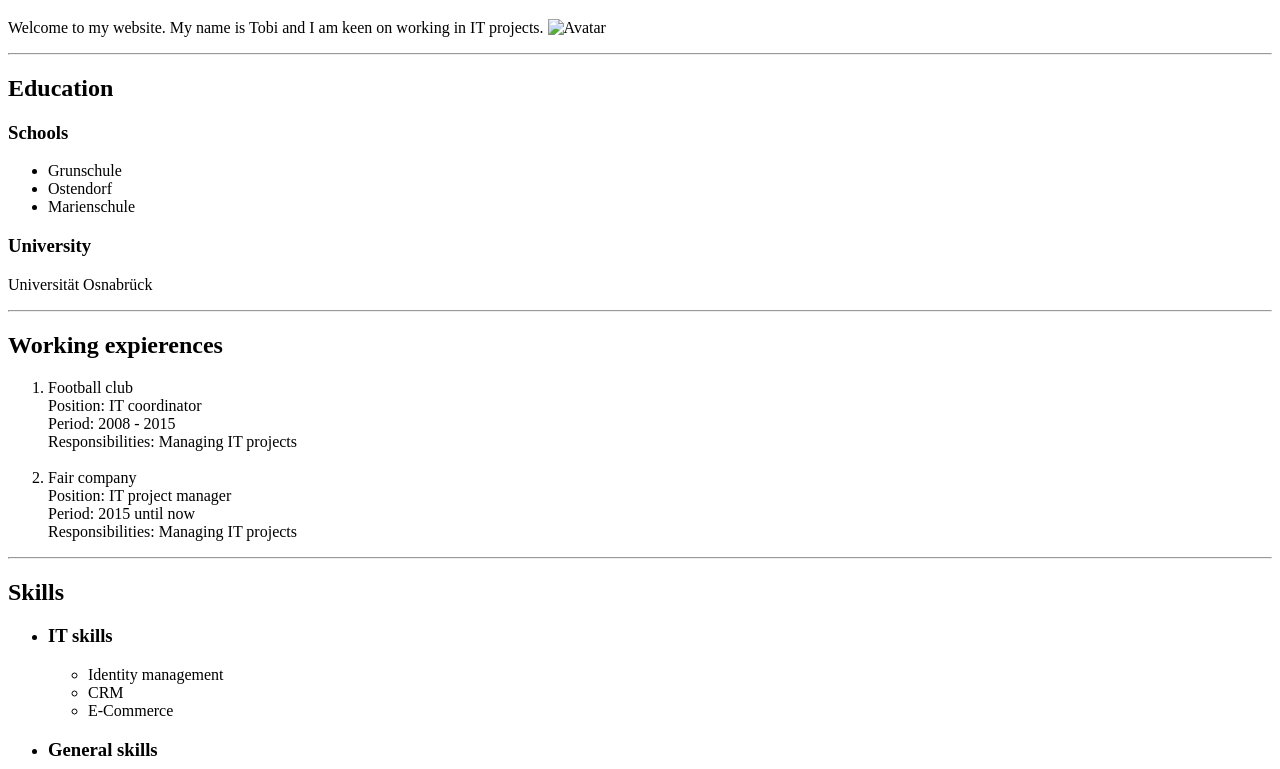
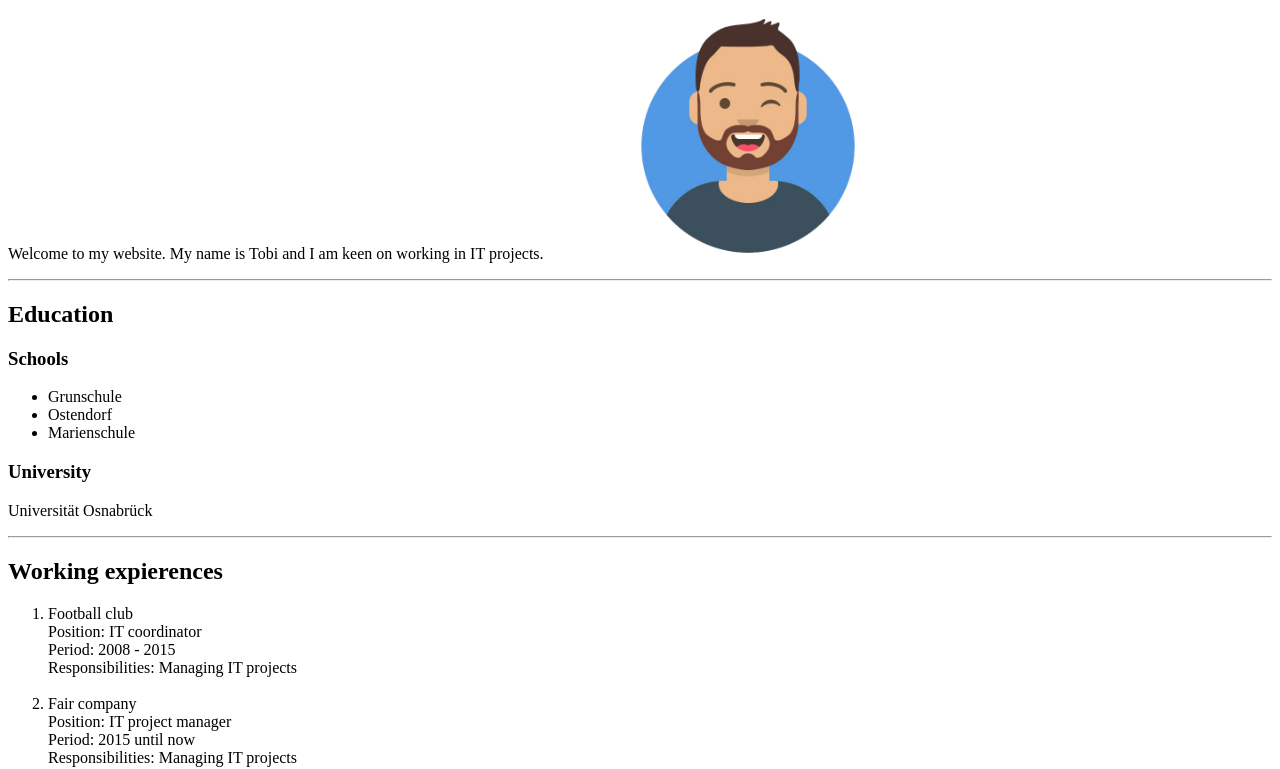
Before and after one commit to tjuergen/resume, a plain HTML site: page index.html in a window 1280 px wide. Shown: the part 61-830 px from the top of the page. Drawn offline with Linux system fonts and the light colour scheme.

Commit message:
Add files via upload

```diff
--- a/index.html
+++ b/index.html
@@ -8,7 +8,7 @@
 <body>
     <h1>Summary</h1>
     <p>Welcome to my website. My name is Tobi and I am keen on working  in IT projects.
-    <img src="./Avatar.png" alt="Avatar" width="400">
+    <img src="./Assets/Avatar.png" alt="Avatar" width="400">
     <hr>
     <h2>Education</h2>
     <p>
```
Also changed, not shown: Public/hobbies.html (+2 -1 lines).
